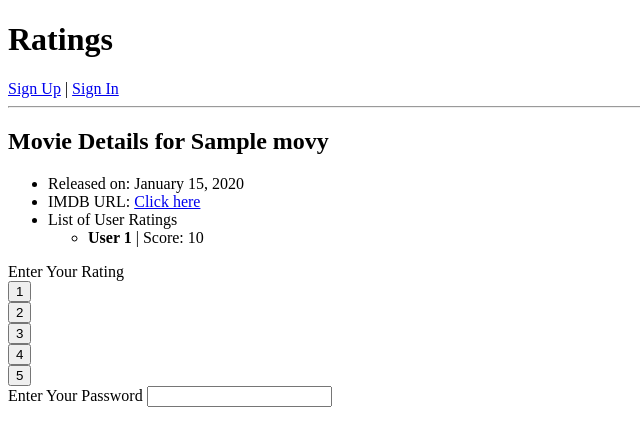
After one commit to apao/movie-ratings-exercise, a Flask app: page /movies/1 in a window 1280 px wide. The commit adds this page. Shown: the top 446 px of the page, without its empty margins (0-640 px from the left). Run offline with Flask 2, Linux system fonts and the light colour scheme; tables that the repository leaves empty hold one stand-in row (values such as "Sample post").

Commit message:
In progress - completed user details, full movie list and movie details features

```diff
--- a/model.py
+++ b/model.py
@@ -49,6 +49,13 @@ class Movie(db.Model):
         """Represents movie object"""
         return "<Movie ID: %s, Title: %s>" % (self.movie_id, self.title)
 
+    @classmethod
+    def get_movie_by_id(cls, movie_id):
+
+        movie = Movie.query.filter_by(movie_id=movie_id).first()
+
+        return movie
+
 
 class Rating(db.Model):
     """Rating on ratings website."""
--- a/server.py
+++ b/server.py
@@ -2,7 +2,7 @@
 
 from jinja2 import StrictUndefined
 
-from flask import Flask, render_template, redirect, request, flash, session
+from flask import Flask, render_template, redirect, request, flash, session, url_for
 from flask_debugtoolbar import DebugToolbarExtension
 
 from model import User, Rating, Movie, connect_to_db, db
@@ -17,6 +17,7 @@ app.secret_key = "ABC"
 # This is horrible. Fix this so that, instead, it raises an error.
 app.jinja_env.undefined = StrictUndefined
 
+SCORES = [1,2,3,4,5]
 
 @app.route('/')
 def index():
@@ -24,18 +25,49 @@ def index():
 
     return render_template("homepage.html")
 
+
 @app.route('/users')
 def user_list():
     """Show list of users."""
 
     users = User.query.all()
+
     return render_template("user_list.html", users=users)
+
+
+@app.route('/users/<int:user_id>')
+def user_profile(user_id):
+    """Show details about a user."""
+
+    user = User.get_user_by_id(user_id)
+
+    return render_template('user_detail.html', user=user)
+
+
+@app.route('/movies')
+def movie_list():
+    """Show list of movies."""
+
+    movies = Movie.query.order_by(Movie.title).all()
+
+    return render_template("movie_list.html", movies=movies)
+
+
+@app.route('/movies/<int:movie_id>')
+def movie_details(movie_id):
+    """Show details about a movie."""
+
+    movie = Movie.get_movie_by_id(movie_id)
+    release_date = movie.released_at.strftime("%B %d, %Y")
+
+    return render_template('movie_detail.html', movie=movie, release_date=release_date, scores=SCORES)
+
 
 @app.route('/checksession')
 def check_session():
     """Check if user is logged in"""
 
-    if session['username']:
+    if session.get('username',None):
         user_status = session['username']
     else:
         user_status = 'Does Not Exist'
@@ -63,8 +95,8 @@ def confirm_sign_in():
         if (user.password == password):
             session['username'] = username
             user_id = user.user_id
-            # ERROR TO DEBUG:
-            # return url_for(user_profile, user_id=user_id)
+            return redirect(url_for("user_profile", user_id=user_id))
+            # url_for... is same as "/users/" + str(user_id)
         else:
             flash("Incorrect password. Please try again.")
             return redirect('/signin')
@@ -79,6 +111,7 @@ def sign_up():
     """Allow new users to sign up."""
 
     return render_template("signup_form.html")
+
 
 @app.route('/confirm_signup', methods=['POST'])
 def confirm_sign_up():
@@ -100,6 +133,7 @@ def confirm_sign_up():
         session['username'] = username
         return redirect('/')
 
+
 @app.route('/signout')
 def signout():
     """Shows that user has successfully signed out."""
@@ -108,15 +142,6 @@ def signout():
     flash("Successfully signed out.")
 
     return redirect('/')
-
-
-# ERROR TO DEBUG:
-# @app.route('/user/<int:user_id>')
-# def user_profile(user_id):
-
-#     user = User.get_user_by_id(user_id)
-
-#     return render_template('user_list.html', user=user)
 
 
 
--- /dev/null
+++ b/templates/movie_detail.html
@@ -0,0 +1,31 @@
+{% extends 'base.html' %}
+{% block content %}
+
+    <h2>Movie Details for {{ movie.title }}</h2>
+    <ul>
+      <li>Released on: {{ release_date }}</li>
+      <li>IMDB URL: <a href={{ movie.imdb_url }}>Click here</a></li>
+      <li>List of User Ratings</li>
+      {% for rating in movie.ratings %}
+        <ul>
+          <li>
+              <strong>User {{ rating.user_id }}</strong> | Score: {{ rating.score }}
+          </li>
+        </ul>
+      {% endfor %}
+    </ul>
+      <label>Enter Your Rating</label>
+      {% for score in scores %}
+        <form action="/confirm_rating" method="POST" display="block">
+<!--           <input type="hidden" name="movie_id" value={{ movie.movie_id }}>
+ -->          <input type="hidden" name="score" value={{ score }}>
+          <input type="submit" value={{score}} + "for" {{movie.movie_id}}>
+        </form>
+      {% endfor %}
+      <label>Enter Your Password</label>
+      <input type="password" id="user_password" name="user_password" required>
+
+      <br>
+
+
+{% endblock %}
```
Also changed, not shown: templates/movie_list.html (added, +15 -0 lines), templates/user_detail.html (added, +18 -0 lines), templates/user_list.html (+7 -5 lines).
